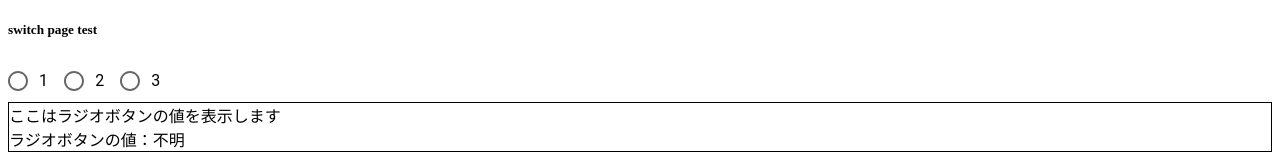
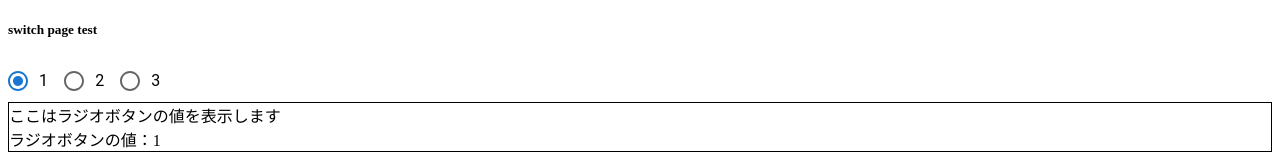
Before and after one commit to mrchendren/mui-test, a React (Vite) app: page / in a window 1280 px wide. Shown: the top 160 px of the page. Built offline with nearby package versions, Linux system fonts and the light colour scheme.

Commit message:
Update RadioSet component to accept radioGroupName and defaultValue props for enhanced flexibility

```diff
--- a/src/pages/SwitchCheckPage.tsx
+++ b/src/pages/SwitchCheckPage.tsx
@@ -6,7 +6,7 @@ const SwitchCheckPage = () => {
     return (
         <Box>
             <h5>switch page test</h5>
-            <RadioSet />
+            <RadioSet radioGroupName="radio-set" defaultValue="1" />
             <DisplayByRadio radioGroupName="radio-set" />
         </Box>
     );
--- a/src/pages/switchcheckpages/RadioSet.tsx
+++ b/src/pages/switchcheckpages/RadioSet.tsx
@@ -1,10 +1,16 @@
 import { Box, FormControlLabel, Radio, RadioGroup } from "@mui/material";
 
-const RadioSet = () => {
+interface RadioSetProps {
+    radioGroupName?: string;
+    defaultValue?: string;
+}
+
+const RadioSet = ({ radioGroupName = "radio-set", defaultValue }: RadioSetProps) => {
     return (
         <Box>
             <RadioGroup
-                name="radio-set"
+                name={radioGroupName}
+                defaultValue={defaultValue}
                 row
             >
                 <FormControlLabel
```
